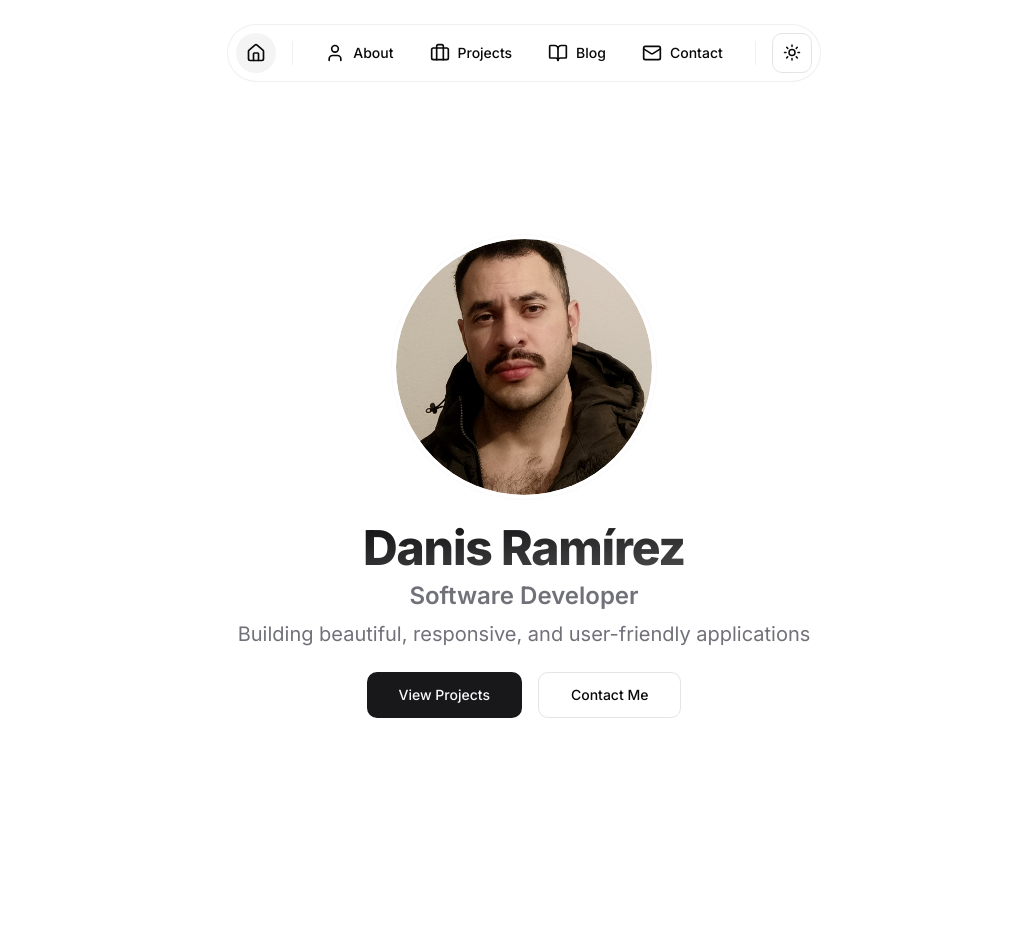
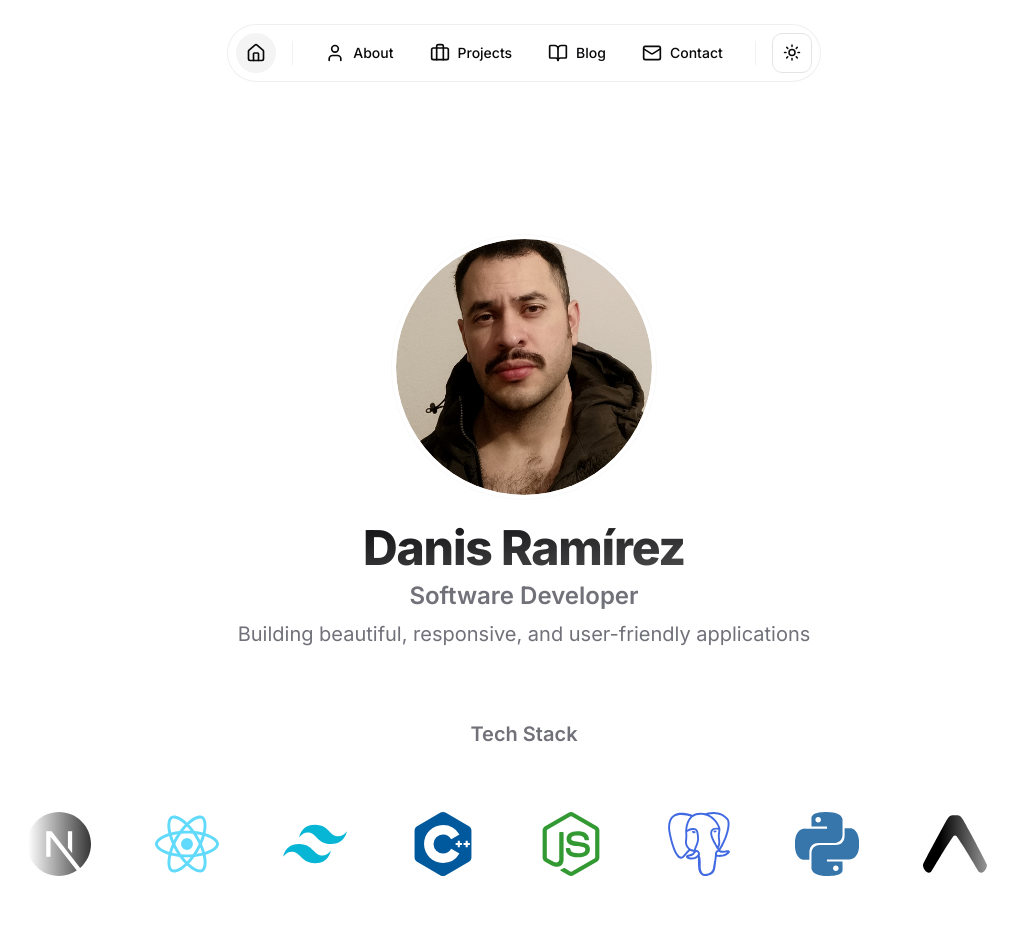
Before and after one commit to DanisAlfonso/personal, a Next.js app: page / in a window 1280 px wide. Shown: the top 952 px of the page, without its empty margins (116-1134 px from the left). Before the commit the page ends 846 px from the top, so only its background shows below. Built offline with nearby package versions, Linux system fonts and the light colour scheme.

Commit message:
add icons in home page

```diff
--- a/package.json
+++ b/package.json
@@ -28,6 +28,7 @@
     "next-themes": "^0.4.4",
     "react": "^19.0.0",
     "react-dom": "^19.0.0",
+    "react-icons": "^5.5.0",
     "rehype-highlight": "^7.0.2",
     "rehype-slug": "^6.0.0",
     "remark-gfm": "^4.0.1",
--- /dev/null
+++ b/src/app/components/tech-stack.tsx
@@ -0,0 +1,167 @@
+import { motion } from "framer-motion";
+import {
+  SiTypescript,
+  SiNextdotjs,
+  SiTailwindcss,
+  SiReact,
+  SiCplusplus,
+  SiNodedotjs,
+  SiPostgresql,
+  SiPython,
+  SiExpo,
+  SiFlutter,
+} from "react-icons/si";
+
+const technologies = [
+  {
+    icon: SiTypescript,
+    name: "TypeScript",
+    lightColor: "#3178C6",
+    darkColor: "#3178C6"
+  },
+  {
+    icon: SiNextdotjs,
+    name: "Next.js",
+    lightColor: "#000000",
+    darkColor: "#FFFFFF"
+  },
+  {
+    icon: SiReact,
+    name: "React",
+    lightColor: "#61DAFB",
+    darkColor: "#61DAFB"
+  },
+  {
+    icon: SiTailwindcss,
+    name: "Tailwind CSS",
+    lightColor: "#06B6D4",
+    darkColor: "#06B6D4"
+  },
+  {
+    icon: SiCplusplus,
+    name: "C++",
+    lightColor: "#00599C",
+    darkColor: "#00599C"
+  },
+  {
+    icon: SiNodedotjs,
+    name: "Node.js",
+    lightColor: "#339933",
+    darkColor: "#339933"
+  },
+  {
+    icon: SiPostgresql,
+    name: "PostgreSQL",
+    lightColor: "#4169E1",
+    darkColor: "#4169E1"
+  },
+  {
+    icon: SiPython,
+    name: "Python",
+    lightColor: "#3776AB",
+    darkColor: "#3776AB"
+  },
+  {
+    icon: SiExpo,
+    name: "Expo",
+    lightColor: "#000000",
+    darkColor: "#FFFFFF"
+  },
+  {
+    icon: SiFlutter,
+    name: "Flutter",
+    lightColor: "#02569B",
+    darkColor: "#02569B"
+  },
+];
+
+// Double the array to create a seamless loop
+const extendedTechnologies = [...technologies, ...technologies];
+
+export function TechStack() {
+  return (
+    <div className="my-12 w-full overflow-hidden">
+      <motion.div
+        initial={{ opacity: 0, y: 20 }}
+        animate={{ opacity: 1, y: 0 }}
+        transition={{ duration: 0.5 }}
+        className="text-center mb-8"
+      >
+        <h2 className="text-xl font-semibold text-muted-foreground">Tech Stack</h2>
+      </motion.div>
+
+      <div className="relative mx-auto max-w-6xl">
+        {/* Gradient overlays */}
+        <div className="absolute left-0 top-0 bottom-0 w-40 bg-gradient-to-r from-background via-background to-transparent z-10" />
+        <div className="absolute right-0 top-0 bottom-0 w-40 bg-gradient-to-l from-background via-background to-transparent z-10" />
+
+        {/* Scrolling container */}
+        <div className="flex gap-16 whitespace-nowrap py-8 animate-scroll px-20">
+          {extendedTechnologies.map((tech, index) => (
+            <motion.div
+              key={index}
+              className="group relative flex items-center justify-center"
+              whileHover={{ scale: 1.2, y: -5 }}
+              whileTap={{ scale: 0.95 }}
+              style={{ transformOrigin: "center center" }}
+            >
+              <tech.icon
+                className="w-12 h-12 md:w-16 md:h-16 transition-all duration-300 dark:text-opacity-90"
+                style={{
+                  color: `var(--icon-color-${tech.name.toLowerCase().replace(/[^a-z0-9]/g, '')})`,
+                }}
+              />
+              <motion.span
+                className="absolute -bottom-6 left-1/2 transform -translate-x-1/2 text-sm whitespace-nowrap text-muted-foreground pointer-events-none"
+                initial={{ opacity: 0, y: -5 }}
+                animate={{ opacity: 0, y: -5 }}
+                whileInView={{ opacity: 0, y: -5 }}
+                whileHover={{ opacity: 1, y: 0 }}
+                transition={{
+                  opacity: { duration: 0.2, ease: "easeOut" },
+                  y: { duration: 0.2, ease: "easeOut" }
+                }}
+              >
+                {tech.name}
+              </motion.span>
+            </motion.div>
+          ))}
+        </div>
+      </div>
+
+      <style jsx global>{`
+        @keyframes scroll {
+          0% {
+            transform: translateX(0);
+          }
+          100% {
+            transform: translateX(-50%);
+          }
+        }
+
+        .animate-scroll {
+          animation: scroll 25s linear infinite;
+          will-change: transform;
+        }
+
+        @media (prefers-reduced-motion: reduce) {
+          .animate-scroll {
+            animation: none;
+            transform: translateX(0);
+          }
+        }
+
+        :root {
+          ${technologies.map(t => `
+            --icon-color-${t.name.toLowerCase().replace(/[^a-z0-9]/g, '')}: ${t.lightColor};
+          `).join('')}
+        }
+        [data-theme="dark"] {
+          ${technologies.map(t => `
+            --icon-color-${t.name.toLowerCase().replace(/[^a-z0-9]/g, '')}: ${t.darkColor};
+          `).join('')}
+        }
+      `}</style>
+    </div>
+  );
+}
--- a/src/app/page.tsx
+++ b/src/app/page.tsx
@@ -2,6 +2,7 @@
 
 import { Header } from "./components/header";
 import { ImagePreviewModal } from "./components/image-preview-modal";
+import { TechStack } from "./components/tech-stack";
 import { motion } from "framer-motion";
 import { useState } from "react";
 
@@ -47,6 +48,7 @@ export default function Home() {
                 Building beautiful, responsive, and user-friendly applications
               </p>
             </div>
+            <TechStack />
           </motion.div>
           <motion.div
             initial={{ opacity: 0 }}
```
Also changed, not shown: 1 other file (tests, documents, lock files or other folders).
